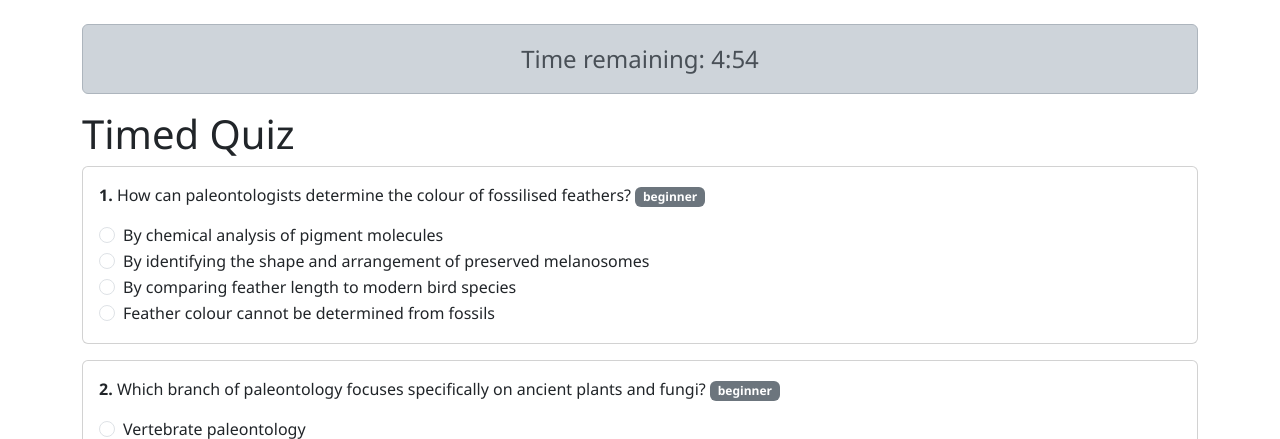
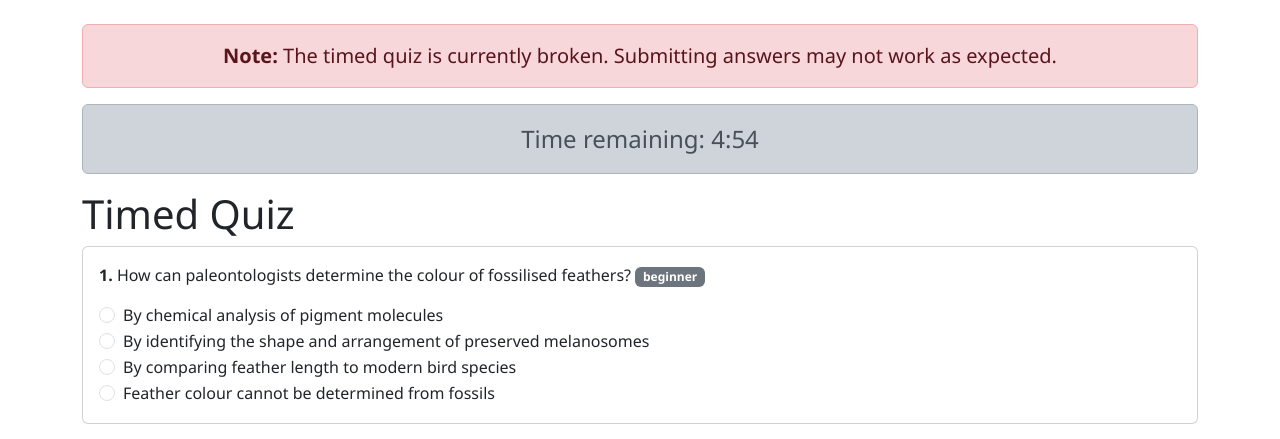
Before and after one commit to AI-Ned/DinoScholar, a Flask app: page /quiz/timed in a window 1280 px wide. Shown: the part 56-495 px from the top of the page. Run offline with Flask 3, Linux system fonts and the light colour scheme.

Commit message:
another commit message

```diff
--- a/dinoscholar/web/templates/quiz/take.html
+++ b/dinoscholar/web/templates/quiz/take.html
@@ -10,7 +10,11 @@
 {% endblock %}
 {% block content %}
 
+
 {% if timed %}
+<div class="alert alert-danger text-center fs-5 mb-3">
+    <strong>Note:</strong> The timed quiz is currently broken. Submitting answers may not work as expected.
+</div>
 <div id="timer" class="alert alert-dark text-center fs-4">
     Time remaining: <span id="countdown">{{ time_limit_sec // 60 }}:{{ '%02d' % (time_limit_sec % 60) }}</span>
 </div>
```
Also changed, not shown: dinoscholar/dinoscholar.db.
